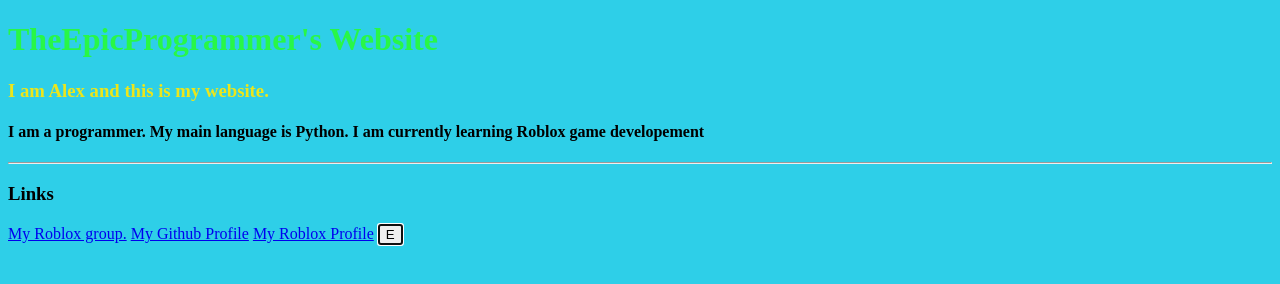
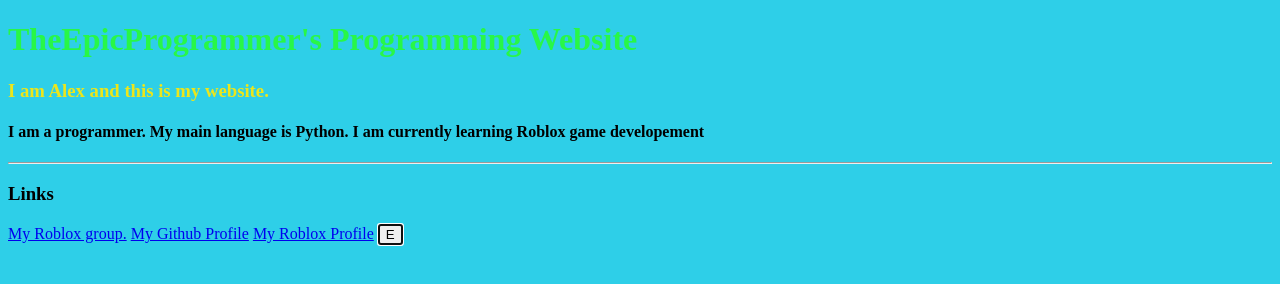
Before and after one commit to TheEpicProgrammer/TheEpicProgrammer.github.io, a plain HTML site: page index.html in a window 1280 px wide. Drawn offline with Linux system fonts and the light colour scheme.

Commit message:
update title

```diff
--- a/index.html
+++ b/index.html
@@ -4,7 +4,7 @@
 	    <meta charset="utf-8">
         <meta name="viewport" content="width=device-width">
 	    <title>My website</title>
-	    <h1 id="green">TheEpicProgrammer's Website</h1>
+	    <h1 id="green">TheEpicProgrammer's Programming Website</h1>
 	    <link rel="stylesheet" type="text/css" href="css/style.css">
     </head>
     <body>
```
